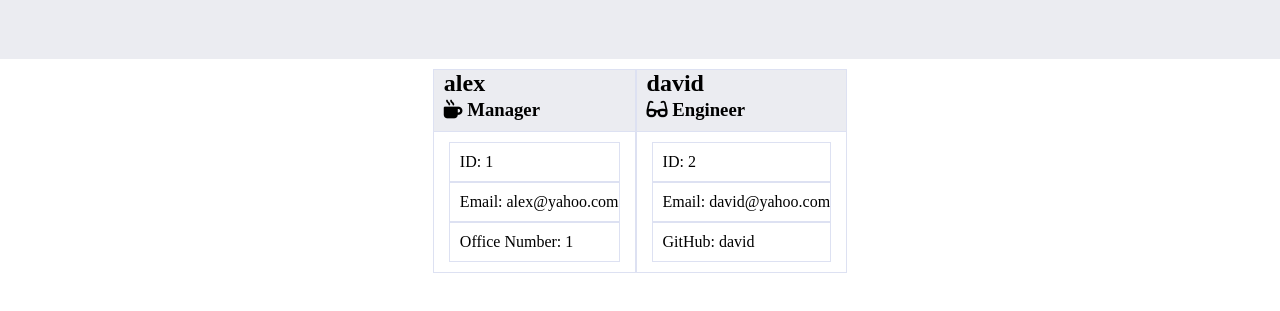
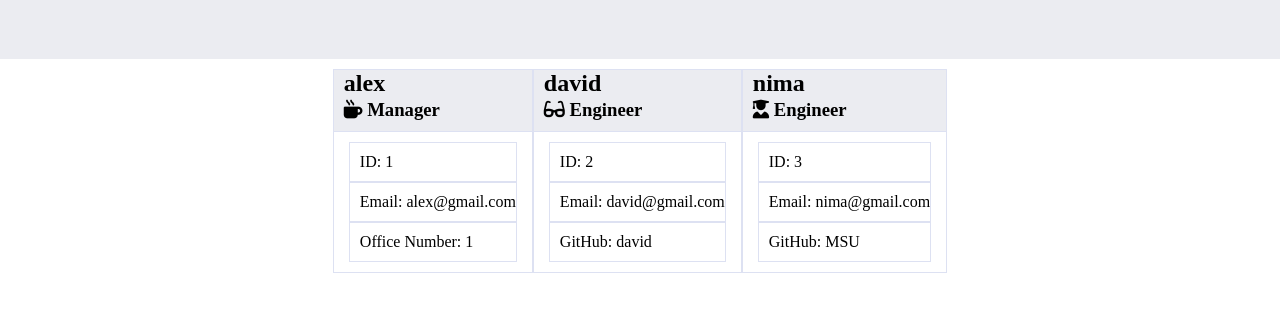
Before and after one commit to nmemarcoding/TeamProfileGenerator, a website: page web/index.html in a window 1280 px wide. Shown: the part 101-412 px from the top of the page. Drawn offline with Linux system fonts and the light colour scheme.

Commit message:
tests Completed

```diff
--- a/lib/Employee.js
+++ b/lib/Employee.js
@@ -10,6 +10,8 @@ class Employee {
     getId() { return this.id };
     getStatus() { return this.status };
 
+
+
 }
 
 module.exports = Employee;
--- a/web/index.html
+++ b/web/index.html
@@ -31,7 +31,7 @@
                 <!-- card body -->
                 <div class="cardBody">
                     <div class="id">ID: 1</div>
-                    <div class="email">Email: alex@yahoo.com</div>
+                    <div class="email">Email: alex@gmail.com</div>
                     <div class="office">Office Number: 1</div>
                 </div>
             </div>
@@ -46,8 +46,23 @@
                 <!-- card body -->
                 <div class="cardBody">
                     <div class="id">ID: 2</div>
-                    <div class="email">Email: david@yahoo.com</div>
+                    <div class="email">Email: david@gmail.com</div>
                     <div class="office">GitHub: david</div>
+                </div>
+            </div>
+            <!-- end of card --><!-- card -->
+            <div class="card">
+                <!-- card header -->
+                <div class="cardHeader">
+                    <h2 class="name">nima</h2>
+                    <h3 class="rule"><span><i class="fas fa-user-graduate"></i></span> Engineer </h3>
+                </div>
+                <!-- end of card header -->
+                <!-- card body -->
+                <div class="cardBody">
+                    <div class="id">ID: 3</div>
+                    <div class="email">Email: nima@gmail.com</div>
+                    <div class="office">GitHub: MSU</div>
                 </div>
             </div>
             <!-- end of card -->
```
Also changed, not shown: __tests__/Engineer.test.js (+16 -0 lines), __tests__/Intern.test.js (+16 -0 lines), __tests__/Manager.test.js (+16 -0 lines).
